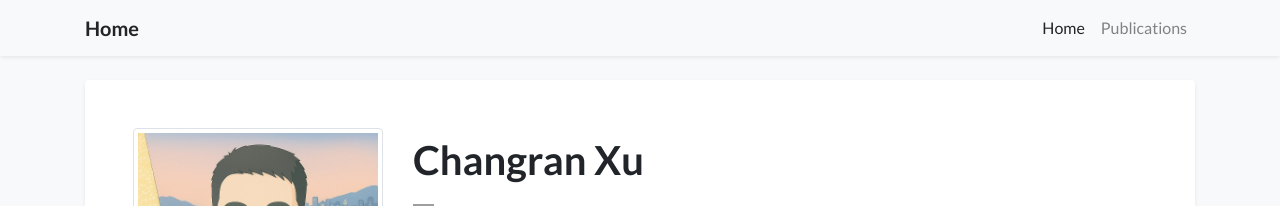
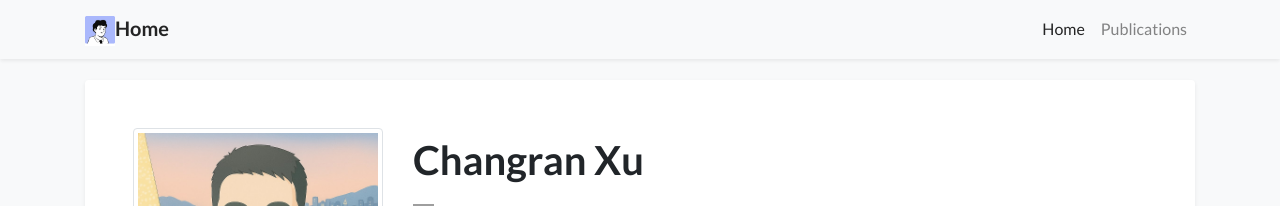
Before and after one commit to ChangranXU/changranxu.github.io, a Jekyll site: the page built from index.html, in a window 1280 px wide. Shown: the top 206 px of the page. Built offline with Jekyll 4.4.1, drawn with Linux system fonts in a browser that asks for light colours; a style sheet for code colours, icons or effects is not loaded; grey boxes are pictures that could not be loaded.

Commit message:
Update navbar.html

```diff
--- a/_includes/navbar.html
+++ b/_includes/navbar.html
@@ -1,6 +1,6 @@
 <nav class="navbar navbar-expand-sm navbar-light bg-light fixed-top mb-5 shadow-sm">
     <div class="container">
-        <a class="navbar-brand"><strong>{{page.navbar_name}}</strong></a>
+        <a class="navbar-brand"><img src='assets/images/etc/apple-icon.png' style='vertical-align: middle; width: 30px; height: auto;'/><strong>{{page.navbar_name}}</strong></a>
         <button class="navbar-toggler" type="button" data-toggle="collapse" data-target="#navbarResponsive" aria-controls="navbarResponsive" aria-expanded="false" aria-label="Toggle navigation">
             <span class="navbar-toggler-icon"></span>
         </button>
```
